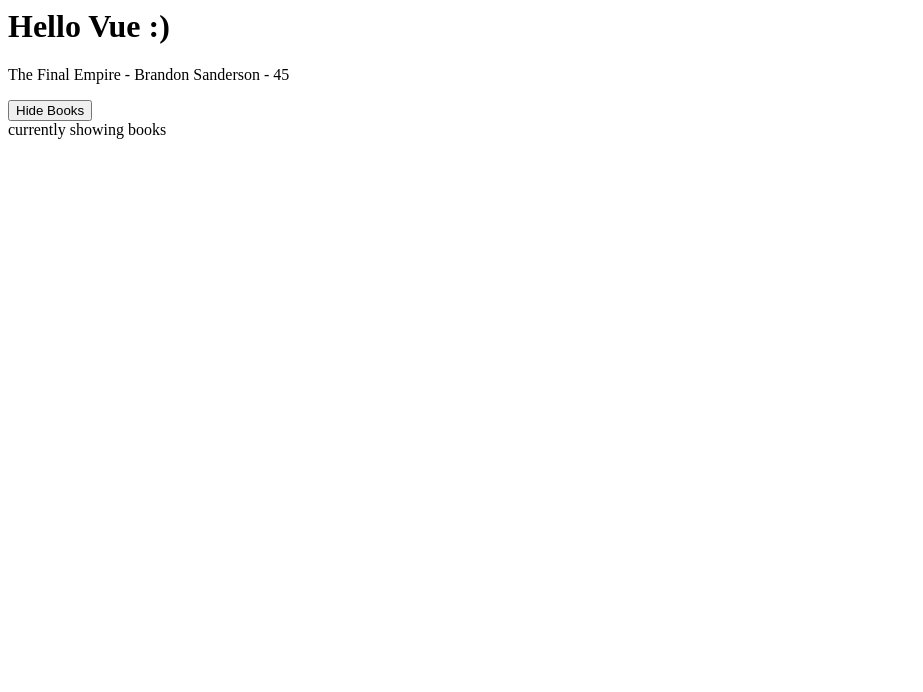
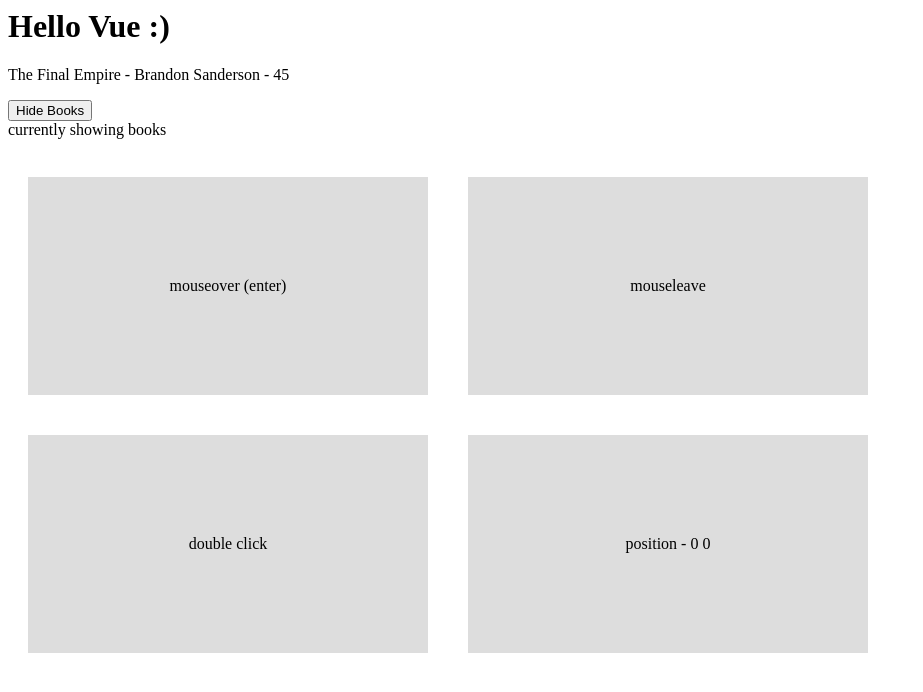
Before and after one commit to s-moe/vue-learning, a plain HTML site: page index.html in a window 1280 px wide. Shown: the whole page, without its empty margins (0-923 px from the left). Drawn offline with nearby package versions, Linux system fonts and the light colour scheme.

Commit message:
event listeners vue

```diff
--- a/app.js
+++ b/app.js
@@ -4,12 +4,24 @@ const app = Vue.createApp({
            showBooks: true,
            title: "The Final Empire",
            author: "Brandon Sanderson",
-           age: 45
+           age: 45,
+           x: 0,
+           y: 0
        }
    },
    methods: {
        toggleShowBooks(){
            this.showBooks = !this.showBooks
+       },
+       handleEvent(e, data) {
+           console.log(e, e.type)
+           if (data) {
+               console.log(data)
+           }
+       },
+       handleMousemove(e) {
+            this.x = e.offsetX
+            this.y = e.offsetY
        }
    }
 })
--- a/index.html
+++ b/index.html
@@ -5,6 +5,16 @@
     <meta name="viewport" content="width=device-width, initial-scale=1.0">
     <title>Learning Vue</title>
     <script src="https://unpkg.com/vue@3.0.2"></script>
+    <style>
+        .box {
+            padding: 100px 0;
+            width: 400px;
+            text-align: center;
+            background: #ddd;
+            margin: 20px;
+            display: inline-block;
+        }
+    </style>
 </head>
 <body>
     <h1>Hello Vue :)</h1>
@@ -19,6 +29,24 @@
         </button>
 
         <div v-show="showBooks">currently showing books</div>
+
+        <br>
+
+        <!-- mouse events -->
+        <div class="box" @mouseover="handleEvent($event, 5)">mouseover (enter)</div>
+        <div class="box" @mouseleave="handleEvent">mouseleave</div>
+        <div class="box" @dblclick="handleEvent">double click</div>
+        <div class="box" @mousemove="handleMousemove">position - {{x}} {{y}}</div>
+
+
+
+
+
+
+
+
+
+
     </div>
 
     <script src="app.js"></script>
```
